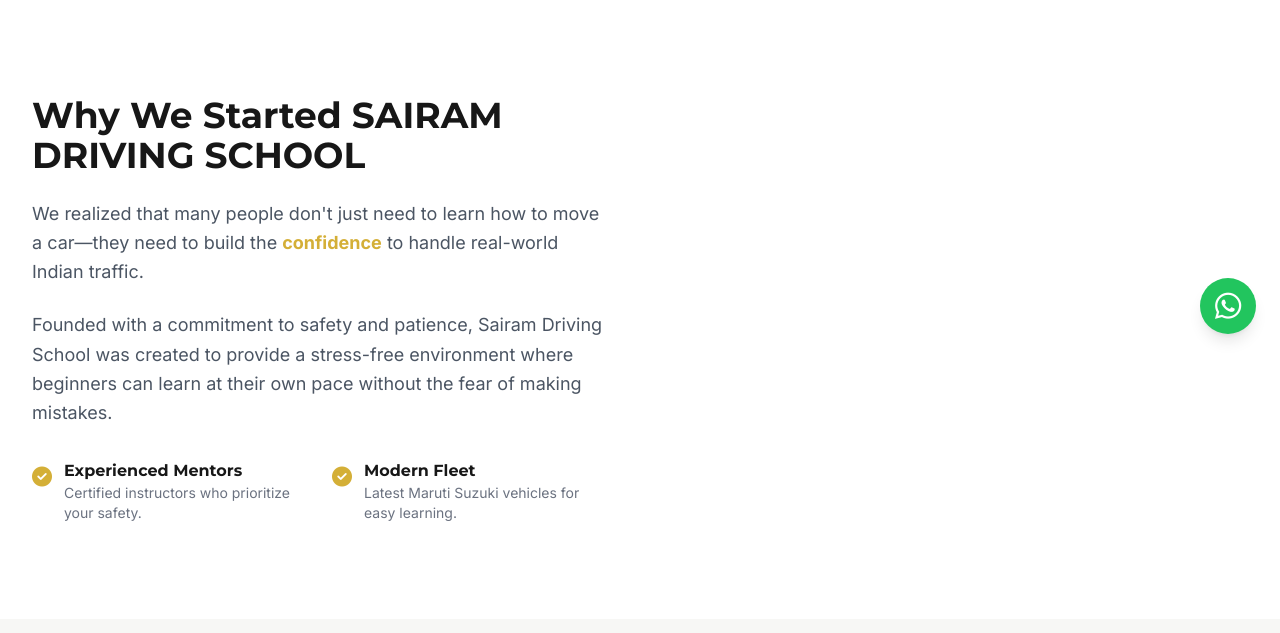
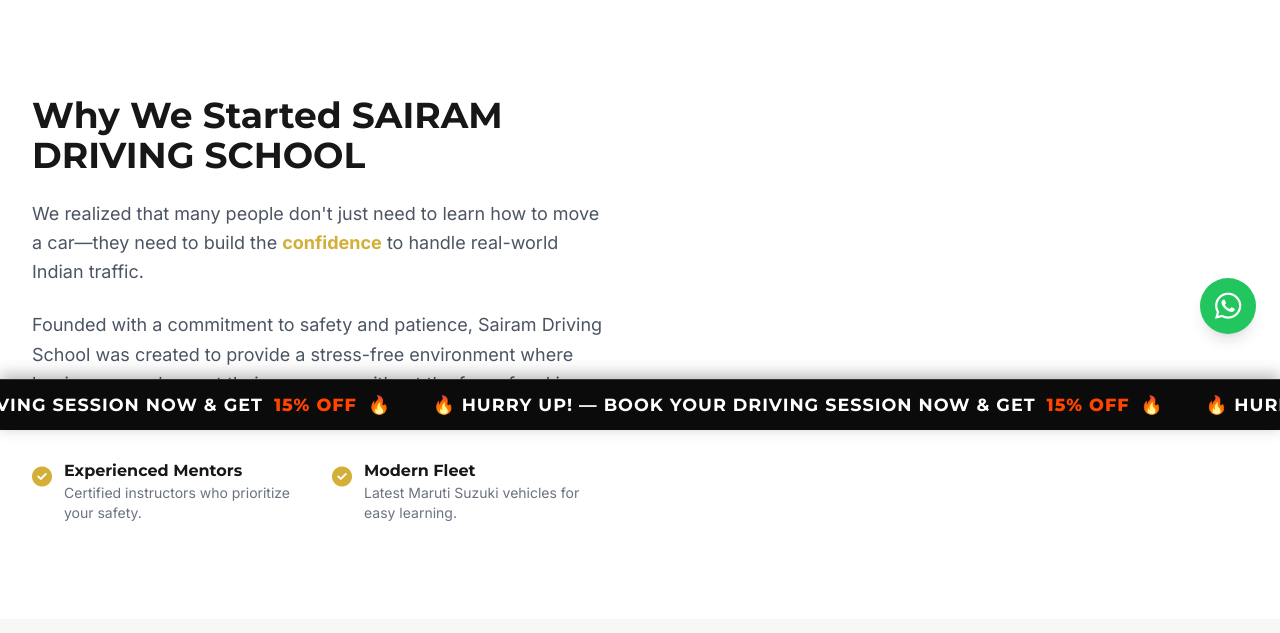
Before and after one commit to skysal123/sairam_driving_school, a Flask app: page /about in a window 1280 px wide. Shown: the part 370-1003 px from the top of the page. Run offline with Flask 3, Linux system fonts and the light colour scheme; some libraries are stand-ins or nearby versions.

Commit message:
added spot offer slider

```diff
--- a/templates/base.html
+++ b/templates/base.html
@@ -88,6 +88,64 @@
             background: linear-gradient(to right, #D4AF37, #E5C158);
             -webkit-background-clip: text;
             -webkit-text-fill-color: transparent;
+        }
+
+        /* Promo Ticker Styles */
+        .promo-ticker-container {
+            position: fixed;
+            bottom: 0;
+            left: 0;
+            width: 100%;
+            z-index: 30; /* Behind mobile CTA and floating icons */
+            background: #0B0B0B; /* Dark black/charcoal */
+            color: #FFFFFF;
+            overflow: hidden;
+            box-shadow: 0 -4px 15px rgba(0, 0, 0, 0.3);
+            border-top: 1px solid #333;
+            pointer-events: auto;
+        }
+
+        .promo-ticker-track {
+            display: flex;
+            white-space: nowrap;
+            width: max-content;
+            animation: marquee 30s linear infinite;
+        }
+
+        .promo-ticker-item {
+            display: inline-block;
+            padding: 12px 0;
+            font-family: 'Montserrat', sans-serif;
+            font-weight: 700;
+            font-size: 1.1rem;
+            text-transform: uppercase;
+            letter-spacing: 1px;
+            cursor: pointer;
+            transition: opacity 0.2s;
+        }
+
+        .promo-ticker-item:hover {
+            opacity: 0.8;
+        }
+
+        .promo-highlight {
+            color: #FF4500; /* Red-Orange accent */
+            font-weight: 800;
+            margin: 0 5px;
+        }
+
+        @keyframes marquee {
+            0% { transform: translateX(0); }
+            100% { transform: translateX(-50%); }
+        }
+
+        @media (max-width: 768px) {
+            .promo-ticker-container {
+                bottom: 72px; /* Increased spacing to clear the sticky-mobile-cta */
+            }
+            .promo-ticker-item {
+                font-size: 0.9rem;
+            }
         }
     </style>
     {% block head %}{% endblock %}
@@ -232,10 +290,28 @@
         </a>
     </div>
 
+    <!-- Promotional Ticker -->
+    <div class="promo-ticker-container">
+        <div class="promo-ticker-track">
+            <a href="{{ url_for('contact') }}" class="promo-ticker-item">
+                🔥 HURRY UP! — BOOK YOUR DRIVING SESSION NOW & GET <span class="promo-highlight">15% OFF</span> 🔥 &nbsp;&nbsp;&nbsp;&nbsp;&nbsp;&nbsp;
+            </a>
+            <a href="{{ url_for('contact') }}" class="promo-ticker-item">
+                🔥 HURRY UP! — BOOK YOUR DRIVING SESSION NOW & GET <span class="promo-highlight">15% OFF</span> 🔥 &nbsp;&nbsp;&nbsp;&nbsp;&nbsp;&nbsp;
+            </a>
+            <a href="{{ url_for('contact') }}" class="promo-ticker-item">
+                🔥 HURRY UP! — BOOK YOUR DRIVING SESSION NOW & GET <span class="promo-highlight">15% OFF</span> 🔥 &nbsp;&nbsp;&nbsp;&nbsp;&nbsp;&nbsp;
+            </a>
+            <a href="{{ url_for('contact') }}" class="promo-ticker-item">
+                🔥 HURRY UP! — BOOK YOUR DRIVING SESSION NOW & GET <span class="promo-highlight">15% OFF</span> 🔥 &nbsp;&nbsp;&nbsp;&nbsp;&nbsp;&nbsp;
+            </a>
+        </div>
+    </div>
+
     <!-- Floating WhatsApp -->
     <a href="https://wa.me/{{ config.whatsapp }}?text={{ config.whatsapp_msg }}" target="_blank" class="fixed bottom-24 right-6 z-40 bg-green-500 text-white w-14 h-14 rounded-full flex items-center justify-center text-3xl shadow-lg hover:scale-110 transition-transform active:scale-95 hidden md:flex">
         <i class="fa-brands fa-whatsapp"></i>
-    </a>
+            </a>
 
     <!-- Scripts -->
     <script src="https://unpkg.com/aos@2.3.1/dist/aos.js"></script>
```
